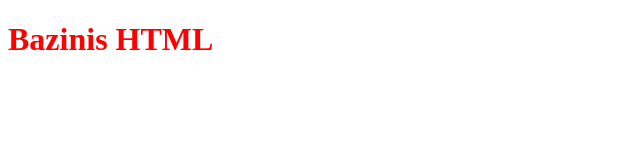
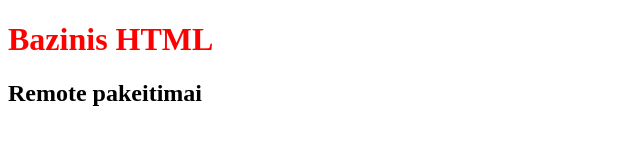
Before and after one commit to simanavicius/gitpaskaita, a plain HTML site: page index.html in a window 1280 px wide. Shown: the whole page, without its empty margins (0-640 px from the left). Drawn offline with Linux system fonts and the light colour scheme.

Commit message:
Update index.html

```diff
--- a/index.html
+++ b/index.html
@@ -13,7 +13,7 @@
 
 	<body>
 		<h1>Bazinis HTML</h1>
-
+		<h2>Remote pakeitimai</h2>
 
 		<script src="assets/scripts/custom.js"></script>
 	</body>
```
